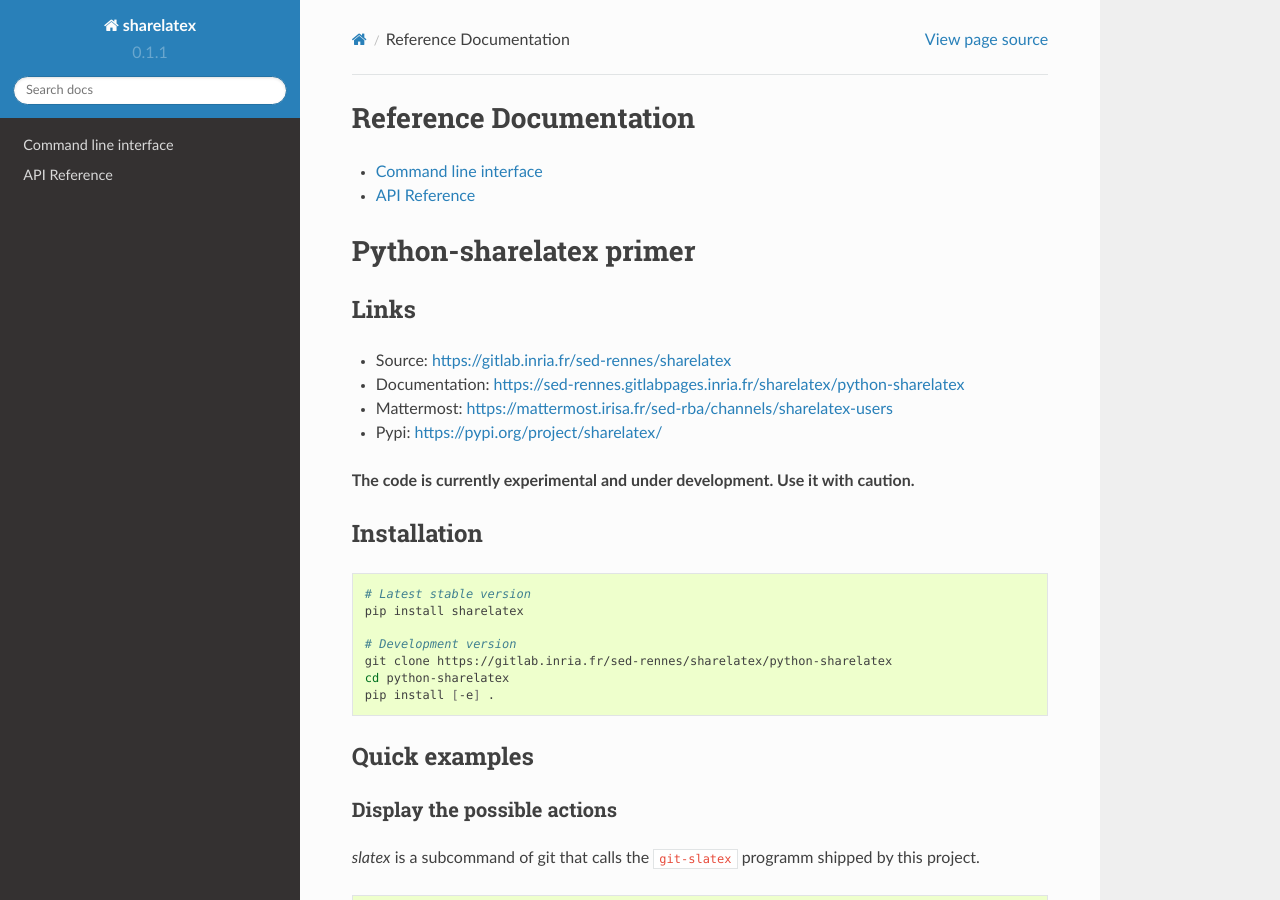
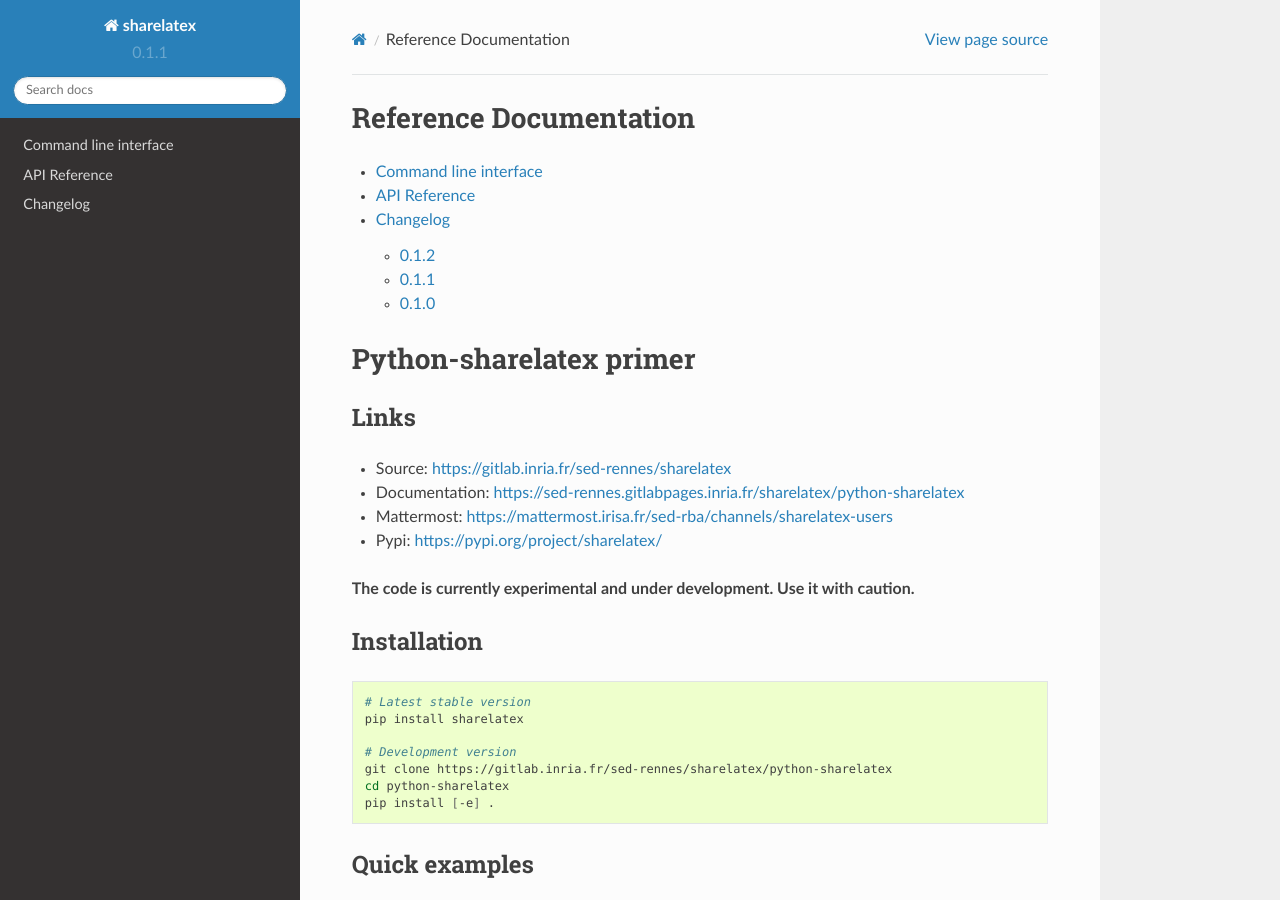
Before and after one commit to JRodez/slagit, a Sphinx documentation site: the page built from docs/index.rst, in a window 1280 px wide and 900 px high. Built offline with Sphinx 7.4.7 and the Read the Docs theme 2.0.0, drawn with Linux system fonts in a browser that asks for light colours.

Commit message:
Expose changelog in the doc

```diff
--- a/changelog.rst
+++ b/changelog.rst
@@ -1,5 +1,10 @@
 Changelog
 ===========
+
+0.1.2
+-----
+
+- First version of share project fonctions
 
 0.1.1
 -----
--- /dev/null
+++ b/docs/changelog.rst
@@ -0,0 +1 @@
+.. include:: ../changelog.rst
--- a/docs/index.rst
+++ b/docs/index.rst
@@ -6,6 +6,7 @@ Reference Documentation
 
    cli.rst
    api.rst
+   changelog.rst
 
 
 Python-sharelatex primer
```
